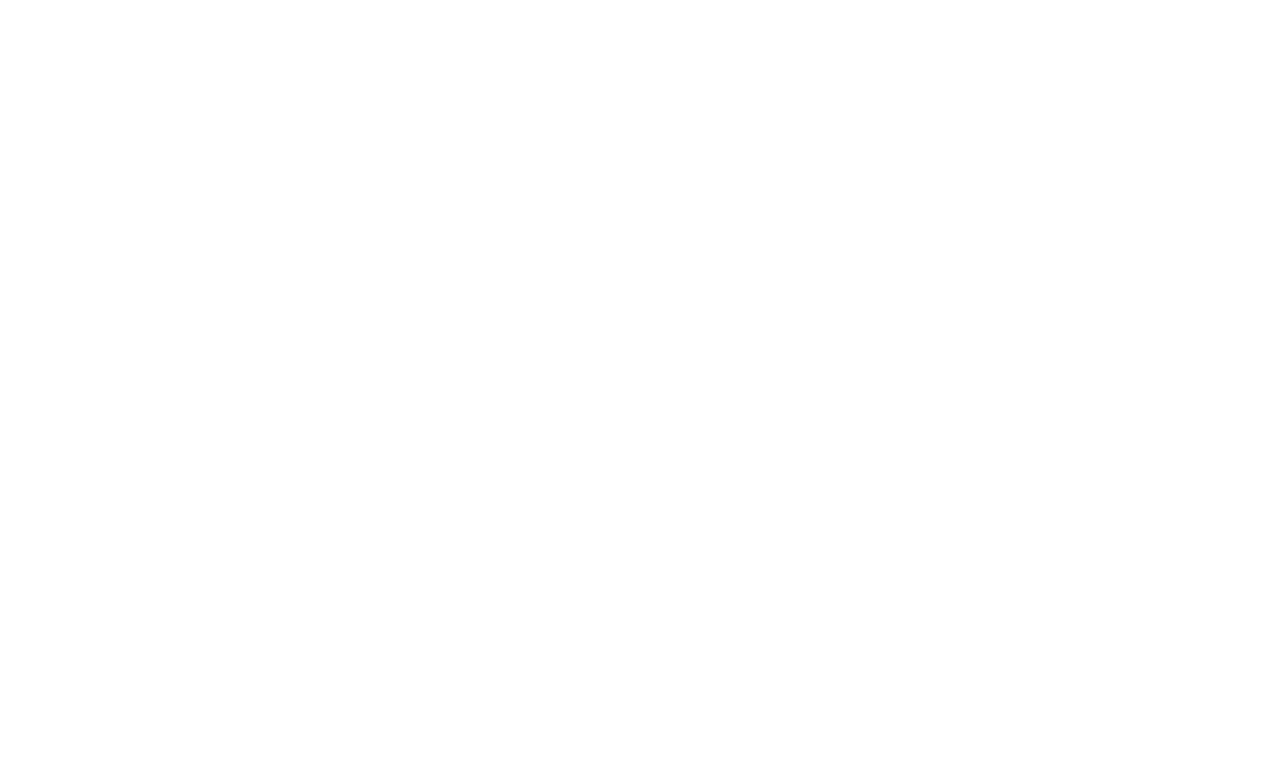
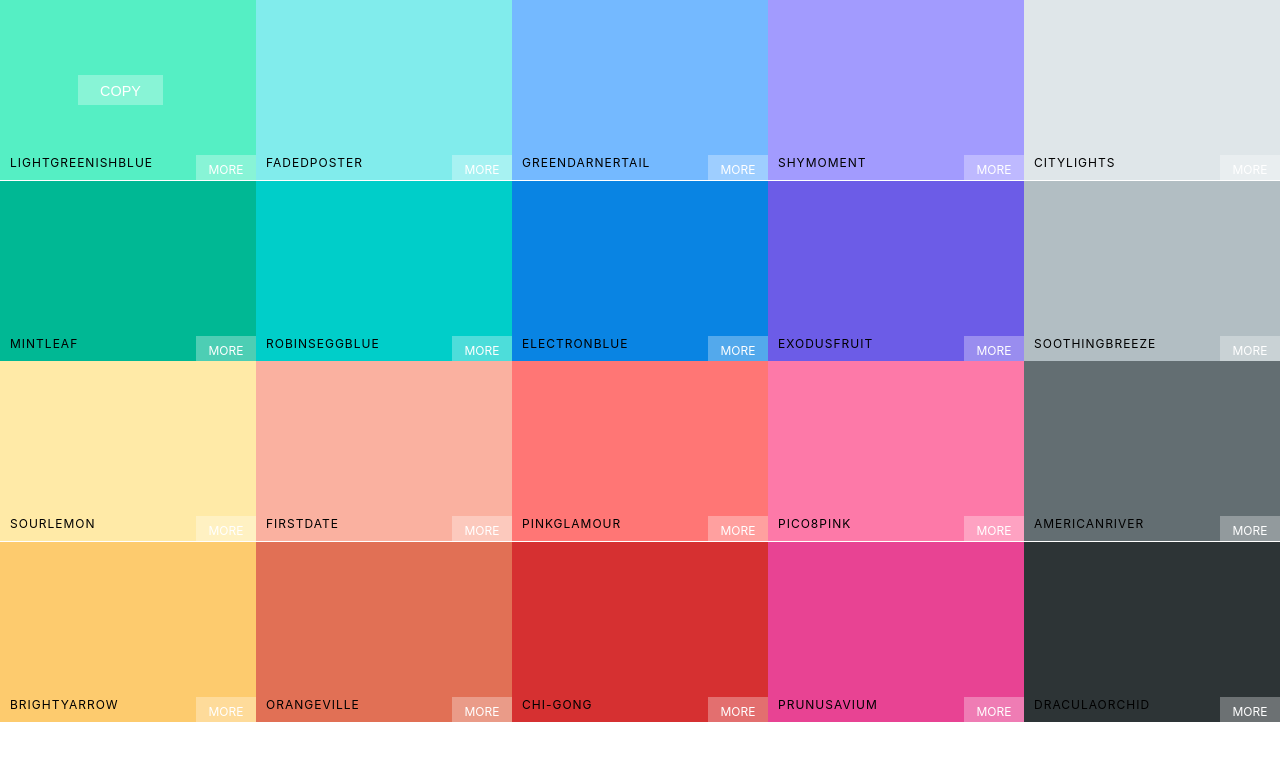
Before and after one commit to Erico-droid/color-book, a React (Create React App) app: page / in a window 1280 px wide. Shown: the top 760 px of the page. Built offline with nearby package versions, Linux system fonts and the light colour scheme.

Commit message:
styling the colorBox

```diff
--- a/src/App.js
+++ b/src/App.js
@@ -6,7 +6,7 @@ export default class App extends Component {
   render() {
     return (
       <div>
-        <Pallette pallette = {seedColors[4]}/>
+        <Pallette pallette = {seedColors[3]}/>
       </div>
     )
   }
--- /dev/null
+++ b/src/ColorBox.css
@@ -0,0 +1,62 @@
+.ColorBox {
+    width: 20%;
+    height: 25%;
+    margin: 0 auto;
+    display: inline-block;
+    position: relative;
+    cursor: pointer;
+    margin-bottom: -3.5px;
+}
+
+.copy-button {
+    width: 85px;
+    height: 30px;
+    position: absolute;
+    display: inline-block;
+    top: 50%;
+    left: 50%;
+    margin-left: -50px;
+    margin-top: -15px;
+    text-align: center;
+    outline: none;
+    background-color: rgba(255, 255, 255, 0.3);
+    font-size: 0.9rem;
+    line-height: 30px;
+    color: white;
+    text-emphasis: none;
+    text-transform: uppercase;
+    border: none;
+    opacity: 0;
+}
+
+.ColorBox:hover .copy-button{
+    opacity:1;
+    transition: 0.5s;
+}
+
+.box-content {
+    position: absolute;
+    width: 100%;
+    left: 0px;
+    bottom: 0px;
+    padding: 10px;
+    color: black;
+    letter-spacing: 1px;
+    text-transform: uppercase;
+    font-size: 12px;
+}
+
+.see-more {
+    background:rgba(255, 255, 255, 0.3);
+    position: absolute;
+    border: none;
+    right: 0px;
+    bottom: 0px;
+    font-size: 12px;
+    color: white;
+    width: 60px;
+    height: 25px;
+    text-align: center;
+    text-transform: uppercase;
+    line-height: 30px;
+}
--- /dev/null
+++ b/src/ColorBox.js
@@ -0,0 +1,19 @@
+import React, { Component } from 'react'
+import './ColorBox.css';
+
+export default class ColorBox extends Component {
+  render() {
+    const {color, name} = this.props.background;
+    return (
+      <div style = {{background: color}} className='ColorBox'>
+        <div className='copy-container'>
+            <div className='box-content'>
+                <span>{name}</span>
+            </div>
+            <button className='copy-button'>Copy</button>
+        </div>
+        <span className='see-more'>More</span>
+      </div>
+    )
+  }
+}
--- /dev/null
+++ b/src/Pallette.css
@@ -0,0 +1,7 @@
+.Palette {
+    height: 100vh;
+}
+
+.Palette-colors {
+    height: 90%;
+}
--- a/src/Pallette.js
+++ b/src/Pallette.js
@@ -1,12 +1,18 @@
 import React, { Component } from 'react'
+import ColorBox from './ColorBox'
+import './Pallette.css';
 
 export default class Pallette extends Component {
   render() {
+    const colorBoxes = this.props.pallette.colors.map(color => {
+        return <ColorBox background={color} />
+    })
+
     return (
       <div className='Palette'>
         {/* navbar */}
-        <div className='pallette-colors'>
-            {/* bunch of colors */}
+        <div className='Palette-colors'>
+            {colorBoxes}
         </div>
         {/* footer */}
       </div>
```
